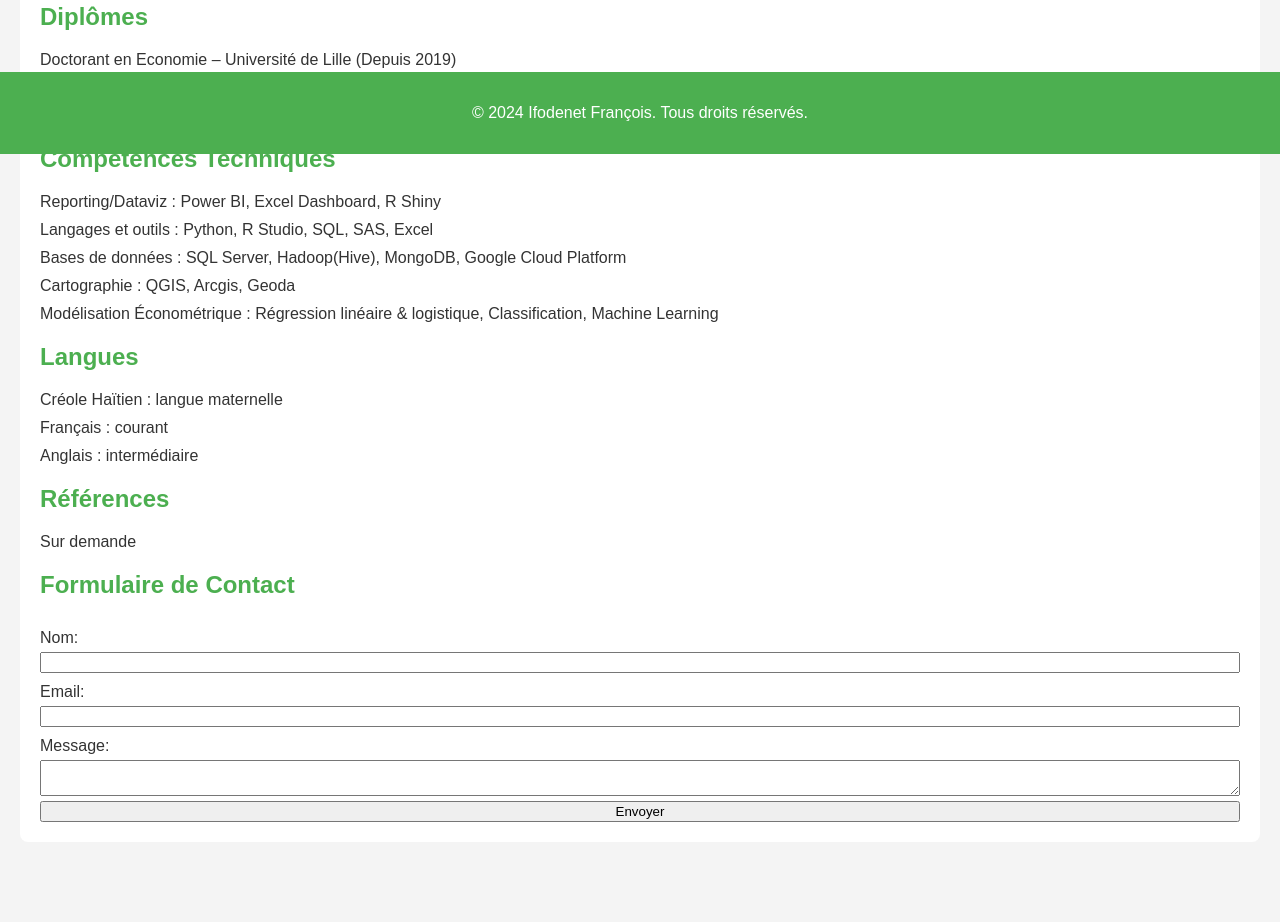
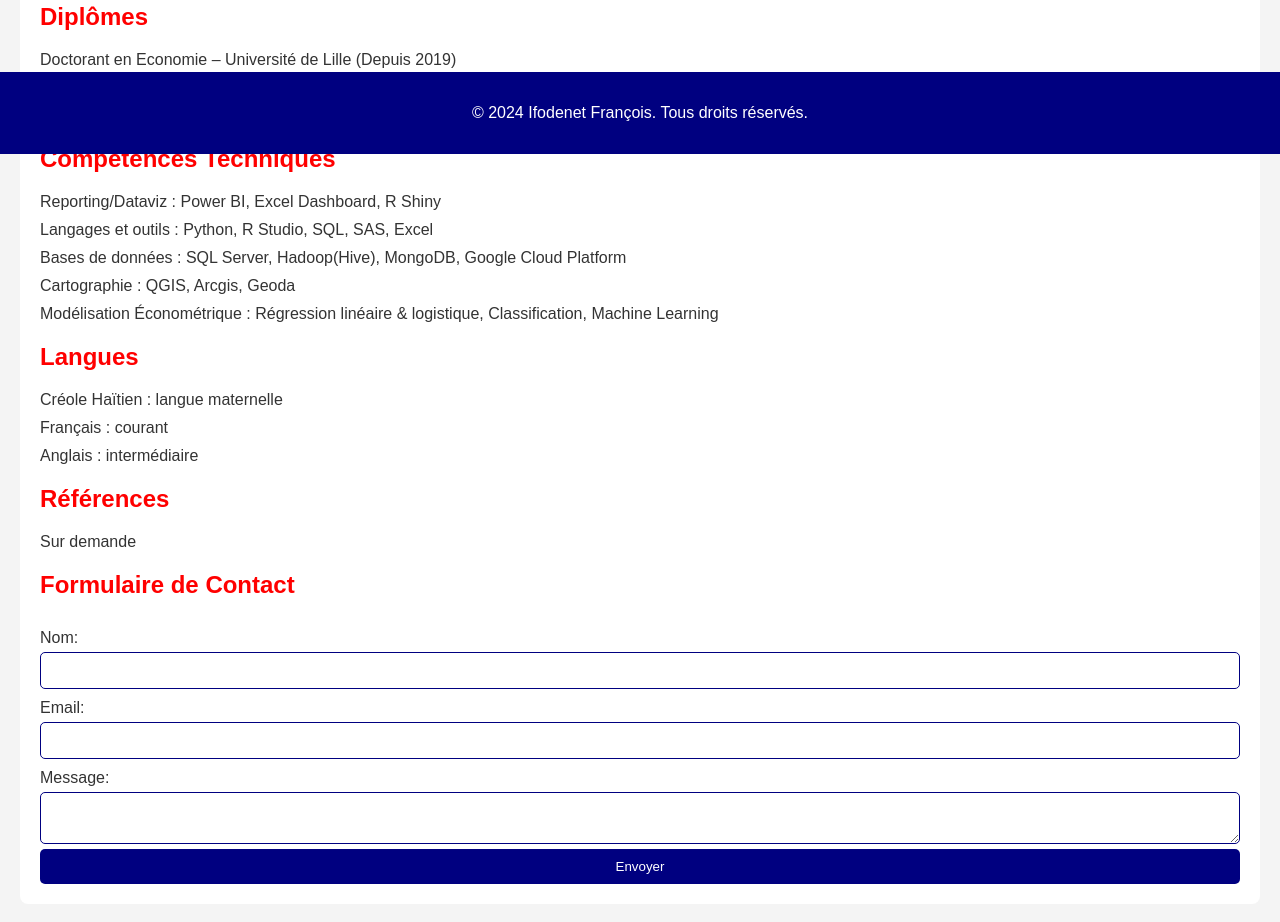
Before and after one commit to Ifran9/ifran9.github.io, a plain HTML site: page index.html in a window 1280 px wide. Shown: the part 646-1568 px from the top of the page. Before the commit the page ends 1508 px from the top, so only its background shows below. Drawn offline with Linux system fonts and the light colour scheme.

Commit message:
first commit

```diff
--- a/scripts.js
+++ b/scripts.js
@@ -1,5 +1,6 @@
+// Ajouter un événement de soumission au formulaire de contact
 document.getElementById('contactForm').addEventListener('submit', function(event) {
-    event.preventDefault();
-    alert('Votre message a été envoyé avec succès!');
+    event.preventDefault(); // Empêcher la soumission du formulaire
+    alert('Votre message a été envoyé avec succès!'); // Afficher un message de succès
     // Vous pouvez ajouter ici le code pour envoyer le formulaire via AJAX
 });
--- a/styles.css
+++ b/styles.css
@@ -1,3 +1,4 @@
+/* Style général pour le corps de la page */
 body {
     font-family: Arial, sans-serif;
     margin: 0;
@@ -6,13 +7,15 @@ body {
     color: #333;
 }
 
+/* Style pour l'en-tête */
 header {
-    background-color: #4CAF50;
+    background-color: #000080; /* Bleu marine */
     color: white;
     text-align: center;
     padding: 1em 0;
 }
 
+/* Style pour le menu de navigation */
 header nav ul {
     list-style: none;
     padding: 0;
@@ -26,8 +29,10 @@ header nav ul li {
 header nav ul li a {
     color: white;
     text-decoration: none;
+    font-weight: bold;
 }
 
+/* Style pour le contenu principal */
 main {
     margin: 20px;
     padding: 20px;
@@ -35,10 +40,12 @@ main {
     border-radius: 8px;
 }
 
+/* Style pour les titres */
 h1, h2 {
-    color: #4CAF50;
+    color: #FF0000; /* Rouge */
 }
 
+/* Style pour les listes */
 ul {
     list-style-type: none;
     padding: 0;
@@ -48,6 +55,7 @@ ul li {
     margin: 10px 0;
 }
 
+/* Style pour le formulaire de contact */
 #contactForm {
     display: flex;
     flex-direction: column;
@@ -59,12 +67,29 @@ ul li {
 
 #contactForm input, #contactForm textarea, #contactForm button {
     margin-top: 5px;
+    padding: 10px;
+    border: 1px solid #000080; /* Bordure bleue */
+    border-radius: 5px;
 }
 
+/* Style pour le bouton du formulaire */
+#contactForm button {
+    background-color: #000080; /* Bleu marine */
+    color: white;
+    border: none;
+    cursor: pointer;
+    transition: background-color 0.3s ease;
+}
+
+#contactForm button:hover {
+    background-color: #FF0000; /* Rouge */
+}
+
+/* Style pour le pied de page */
 footer {
     text-align: center;
     padding: 1em 0;
-    background-color: #4CAF50;
+    background-color: #000080; /* Bleu marine */
     color: white;
     position: fixed;
     width: 100%;
```
Also changed, not shown: index.html (+13 -0 lines).
